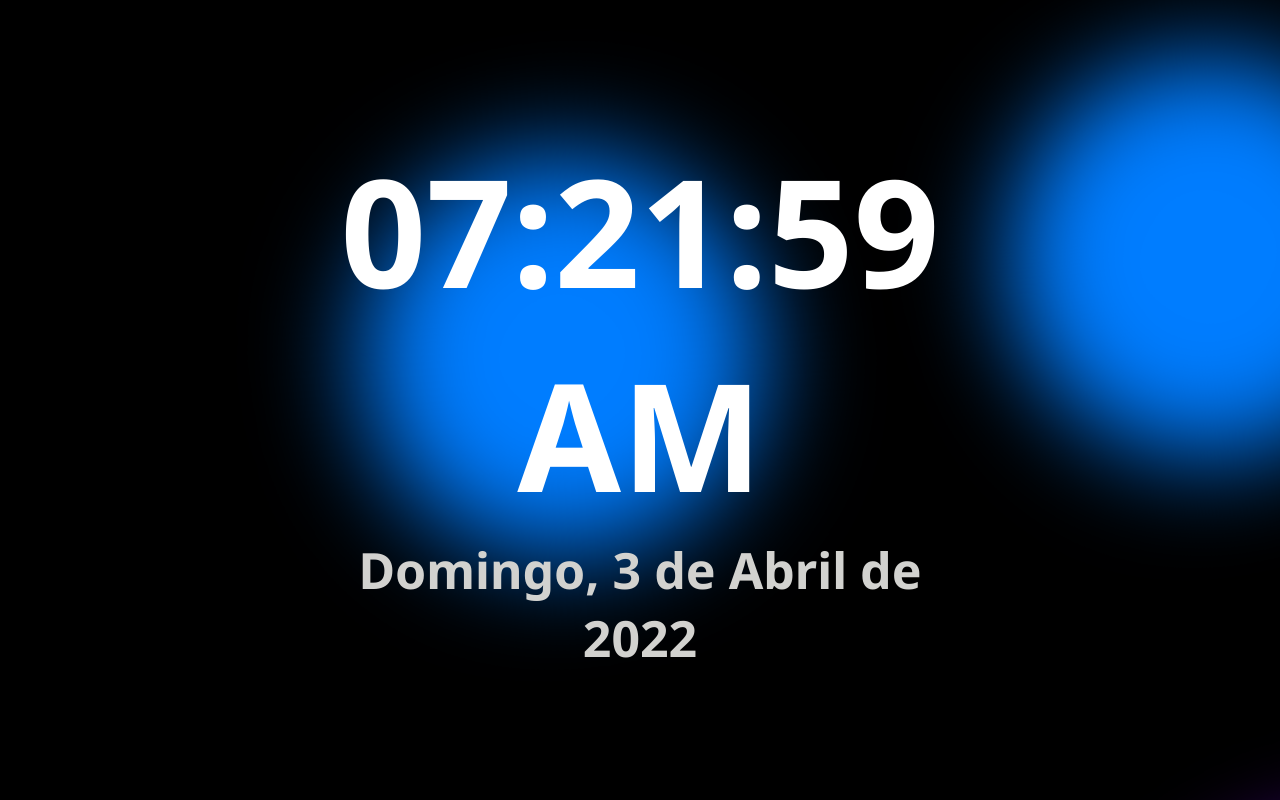
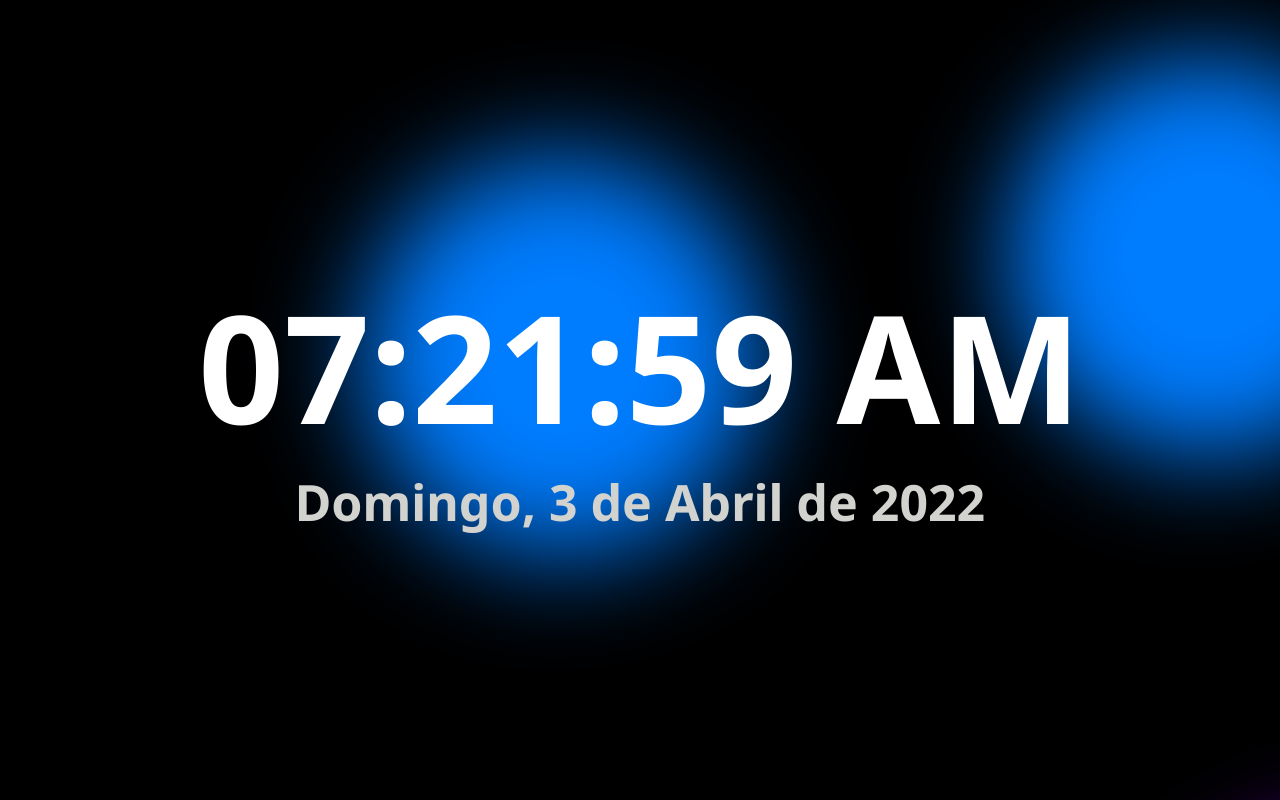
Before and after one commit to alexandrumuntenas/relojsimple, a plain HTML site: page index.html in a window 1280 px wide. Drawn offline with Linux system fonts and the light colour scheme; a web font is replaced by a local one.

Commit message:
🛠️ Ajustar css para que los textos se vean bien en los distintos tamaños de pantalla.

```diff
--- a/index.html
+++ b/index.html
@@ -22,21 +22,68 @@
     top: 50%;
     -webkit-transform: translate(-50%, -50%);
     transform: translate(-50%, -50%);
+    width: 100%;
   }
 
   #reloj,
   #fecha {
     font-family: 'Noto Sans', sans-serif;
     text-align: center;
-  }
-
-  #reloj {
-    font-size: 150px;
+    transition: all 0.5s ease-in-out;
   }
 
   #fecha {
-    font-size: 50px;
     color: #D2D2CF;
+  }
+
+  @media only screen and (max-width: 600px) {
+    #reloj {
+      font-size: 75px;
+    }
+
+    #fecha {
+      font-size: 25px;
+    }
+  }
+
+  @media only screen and (min-width: 600px) {
+    #reloj {
+      font-size: 100px;
+    }
+
+    #fecha {
+      font-size: 25px;
+    }
+  }
+
+  @media only screen and (min-width: 768px) {
+    #reloj {
+      font-size: 150px;
+    }
+
+    #fecha {
+      font-size: 40px;
+    }
+  }
+
+  @media only screen and (min-width: 992px) {
+    #reloj {
+      font-size: 150px;
+    }
+
+    #fecha {
+      font-size: 50px;
+    }
+  }
+
+  @media only screen and (min-width: 1200px) {
+    #reloj {
+      font-size: 150px;
+    }
+
+    #fecha {
+      font-size: 50px;
+    }
   }
 
   @keyframes move {
```
